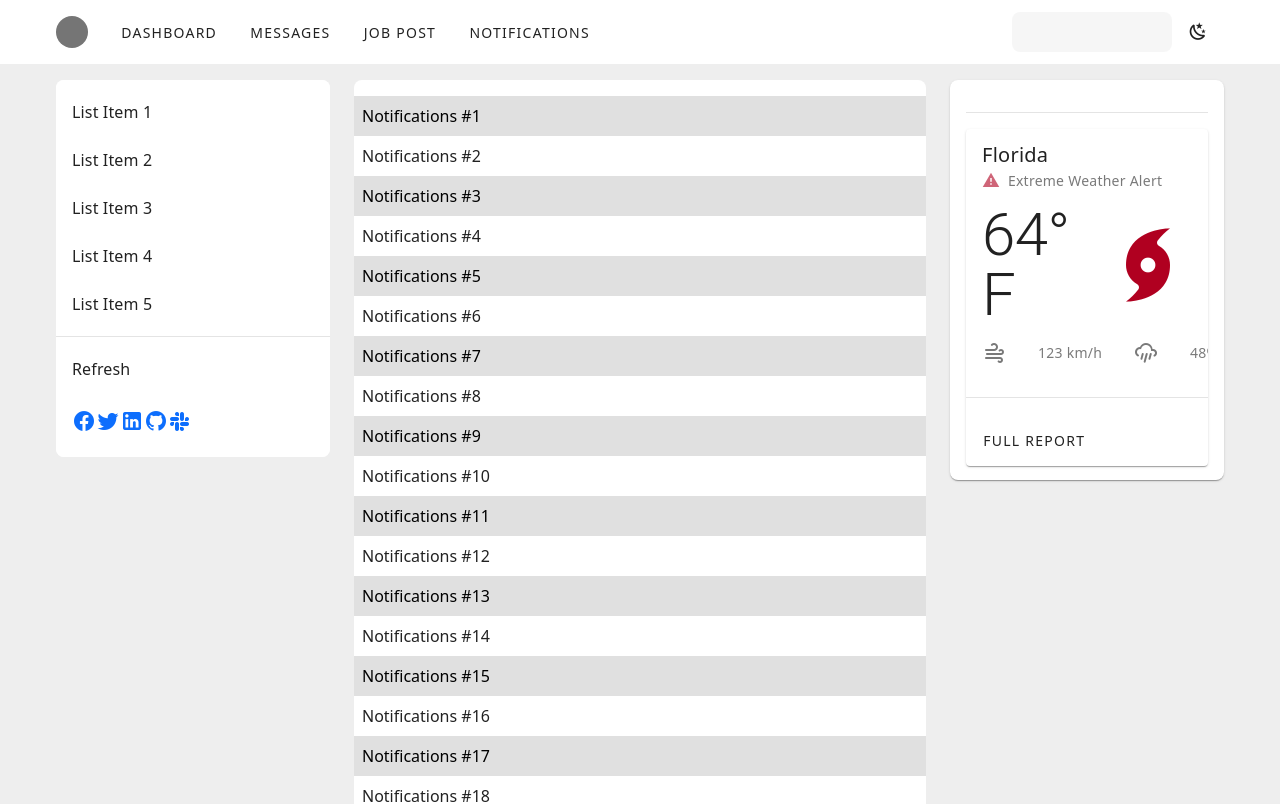
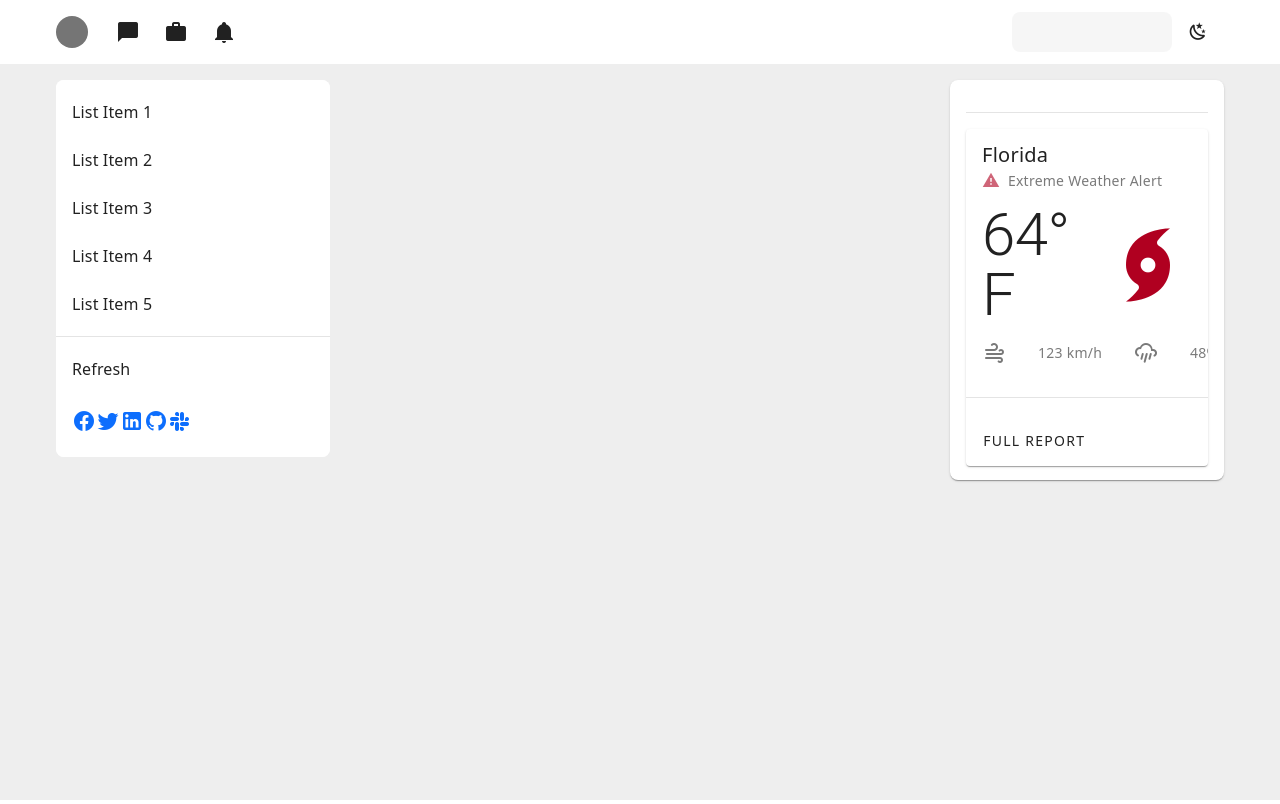
Before and after one commit to RBercasio22/uitest, a Vue app: page /dashboard in a window 1280 px wide. Shown: the top 804 px of the page. Built offline with nearby package versions, Linux system fonts and the light colour scheme.

Commit message:
Implement Nested Route inside dashboard and add other stuff

```diff
--- a/src/components/dashboard/Dashboard.vue
+++ b/src/components/dashboard/Dashboard.vue
@@ -1,19 +1,34 @@
 <template>
   <v-app id="inspire">
     <v-app-bar flat>
-      <v-container class="mx-auto d-flex align-center justify-center">
+      <v-container class="d-flex align-center justify-center">
         <v-avatar
-          class="me-4 "
+          class="me-4"
           color="grey-darken-1"
           size="32"
-        ></v-avatar>
+        >
 
+            <Profile />
+
+        </v-avatar>
+
+        <!-- Centered v-card with buttons -->
+        <v-card flat>
           <v-btn
-          v-for="link in links"
-          :key="link"
-          :text="link"
-          variant="text"
-        ></v-btn>
+            v-for="(link, index) in links"
+            :key="index"
+            icon
+            :href="link.href"
+            :title="link.name"
+          >
+            <v-icon>{{ link.icon }}</v-icon>
+          </v-btn>
+
+        </v-card>
+
+
+
+
 
         <v-spacer></v-spacer>
 
@@ -28,13 +43,13 @@
             single-line
           ></v-text-field>
         </v-responsive>
+
         <v-icon
           size="20"
           class="ma-4"
           @click="toggleTheme"
         >
           {{ isDark ? 'mdi-white-balance-sunny' : 'mdi-weather-night' }}
-
         </v-icon>
       </v-container>
     </v-app-bar>
@@ -43,14 +58,7 @@
       <v-container>
         <v-row>
           <!-- 1st Cols inside row -->
-          <v-col
-          cols="12"
-          sm="3"
-           class="order-1"
-           >
-           <!-- cols 12(kapag ni resize sa maliit na screen)
-            sm 3(3 cols ang size kapag sa bigscreen) -->
-
+          <v-col cols="12" sm="3" class="order-1">
             <v-sheet rounded="lg">
               <v-list rounded="lg">
                 <v-list-item
@@ -67,6 +75,7 @@
                   title="Refresh"
                   link
                 ></v-list-item>
+
                 <v-container class="d-flex" align="center" justify="center">
                   <a
                     v-for="(icon, index) in icons"
@@ -78,44 +87,26 @@
                   >
                     <v-icon>{{ icon }}</v-icon>
                   </a>
-
                 </v-container>
               </v-list>
             </v-sheet>
+          </v-col>
 
-          </v-col>
           <!-- 2nd Cols inside row -->
-          <v-col cols="12"
-           sm="6"
-           class="order-2">
-            <v-sheet
-              class="h-auto"
-              rounded="lg"
-            >
-            <!-- min-height="100"  -->
-
-              <!--  -->
-            <!-- <About /> -->
-             <Scroller />
+          <v-col cols="12" sm="6" class="order-2">
+            <v-sheet class="h-auto" rounded="lg">
+              <!-- <Scroller /> -->
+               <router-view />
             </v-sheet>
           </v-col>
 
           <!-- 3rd Cols inside row -->
-           <v-col
-           cols="12"
-           sm="3"
-           rounded
-           class="order-3">
-            <v-card
-            rounded="lg"
-            height="400"
-            class="pa-4">
-
+          <v-col cols="12" sm="3" rounded class="order-3">
+            <v-card rounded="lg" height="400" class="pa-4">
               <v-divider></v-divider>
               <Card />
             </v-card>
           </v-col>
-
         </v-row>
       </v-container>
     </v-main>
@@ -123,79 +114,68 @@
 </template>
 
 
+
+
 <style scoped>
 a {
   text-decoration: none;
 }
-/* OVERRIDE CSS  */
-
-
-
-/* @media (max-width: 1000px) {
-  .order-1 {
-    order: 1;
-  }
-  .order-2 {
-    order: 3;
-  }
-  .order-3 {
-    order: 2;
-  }
-} */
 
 </style>
 
 <script setup>
-const links = [
-    'Dashboard',
-    'Messages',
-    'Job Post',
-    'Notifications',
-  ]
-
 import { ref } from 'vue'
 import { useTheme } from 'vuetify';
 
 const theme = useTheme()
 const isDark = ref(theme.global.current.value.dark)
 
-function toggleTheme() {
 
-    const delay = 200
-    isDark.value = !isDark.value
-    setTimeout(() =>{
-        theme.global.name.value = theme.global.current.value.dark ? 'light' : 'dark'
 
-    }, delay);
 
-}
+// Define the menu items with names, icons, and optional hrefs
+const links = [
+  // { name: 'profile', icon: 'mdi-account', href: '/profile' },
+  { name: 'messages', icon: 'mdi-message', href: '/messages' },
+  { name: 'job Post', icon: 'mdi-briefcase', href: '/job-post' },
+  { name: 'notifications', icon: 'mdi-bell', href: '/notifications' }
+]
 
-</script>
-
-<script>
-  export default {
-    data: () => ({
-      links: [
-        'Dashboard',
-        'Messages',
-        'Job Post',
-        'Notifications',
-      ],
-      icons: [
+const icons = [
   'mdi-facebook',
   'mdi-twitter',
   'mdi-linkedin',
   'mdi-github',
   'mdi-slack'
-      ],
-      social: [
+]
+
+const social = [
   'https://facebook.com',
   'https://twitter.com',
   'https://www.linkedin.com/in/devnetrb',
   'https://github.com',
   'https://slack.com'
 ]
-    }),
 
+
+
+function toggleTheme() {
+  const delay = 200
+  isDark.value = !isDark.value
+  setTimeout(() => {
+    theme.global.name.value = theme.global.current.value.dark ? 'light' : 'dark'
+  }, delay);
+}
+
+
+
+</script>
+
+
+<script>
+  export default {
+    mounted () {
+      console.log(this.$vuetify.display.mobile)
+    },
   }
 </script>
--- /dev/null
+++ b/src/components/dashboard/JobPosting.vue
@@ -0,0 +1,5 @@
+<template>
+    <v-card>
+        JOB POST HERE
+    </v-card>
+</template>
--- /dev/null
+++ b/src/components/dashboard/Profile.vue
@@ -0,0 +1,89 @@
+<template>
+    <div class="text-center">
+      <v-menu
+        v-model="menu"
+        :close-on-content-click="false"
+        location="end"
+      >
+        <template v-slot:activator="{ props }">
+          <v-btn
+            color="indigo"
+            v-bind="props"
+          >
+
+          </v-btn>
+        </template>
+
+        <v-card min-width="300">
+            <!-- prepend-avatar="https://cdn.vuetifyjs.com/images/john.jpg" -->
+          <v-list>
+            <v-list-item
+
+              subtitle="Developer"
+              title="Your Profile Here"
+            >
+              <template v-slot:append>
+                <v-btn
+                  :class="fav ? 'text-red' : ''"
+                  icon="mdi-heart"
+                  variant="text"
+                  @click="fav = !fav"
+                ></v-btn>
+              </template>
+            </v-list-item>
+          </v-list>
+
+          <v-divider></v-divider>
+
+          <v-list>
+            <v-list-item>
+              <v-switch
+                v-model="message"
+                color="purple"
+                label="Enable messages"
+                hide-details
+              ></v-switch>
+            </v-list-item>
+
+            <v-list-item>
+              <v-switch
+                v-model="hints"
+                color="purple"
+                label="Enable hints"
+                hide-details
+              ></v-switch>
+            </v-list-item>
+          </v-list>
+
+          <v-card-actions>
+            <v-spacer></v-spacer>
+
+            <v-btn
+              variant="text"
+              @click="menu = false"
+            >
+              Cancel
+            </v-btn>
+            <v-btn
+              color="primary"
+              variant="text"
+              @click="menu = false"
+            >
+              Save
+            </v-btn>
+          </v-card-actions>
+        </v-card>
+      </v-menu>
+    </div>
+  </template>
+
+<script>
+export default {
+  data: () => ({
+    fav: true,
+    menu: false,
+    message: false,
+    hints: true,
+  }),
+}
+</script>
--- a/src/plugins/vuetify.js
+++ b/src/plugins/vuetify.js
@@ -16,4 +16,14 @@ export default createVuetify({
   theme: {
     defaultTheme: 'light',
   },
+  display: {
+    mobileBreakpoint: 'sm',
+    thresholds: {
+      xs: 0,
+      sm: 340,
+      md: 540,
+      lg: 800,
+      xl: 1280,
+    },
+  },
 })
--- a/src/router/index.js
+++ b/src/router/index.js
@@ -7,6 +7,9 @@
 
 // Composables
 import Dashboard from '@/components/dashboard/Dashboard.vue'
+import JobPosting from '@/components/dashboard/JobPosting.vue'
+import Profile from '@/components/dashboard/Profile.vue'
+import Scroller from '@/components/dashboard/Scroller.vue'
 import Login from '@/components/forms/Login.vue'
 import SignUp from '@/components/forms/SignUp.vue'
 import { createRouter, createWebHistory } from 'vue-router/auto'
@@ -41,7 +44,26 @@ const router = createRouter({
   routes: [
     { path: '/', component: Login, meta: { showAppBar: true } },
     { path: '/signup', component: SignUp, meta: { showAppBar: true } },
-    { path: '/dashboard', component: Dashboard, meta: { showAppBar: false } } // No app bar for dashboard
+    { path: '/dashboard', component: Dashboard, meta: { showAppBar: false },
+      //CHILD ROUTE
+      children: [
+        // { path: '/profile', component: Profile},
+        { path: '/messages', component: Scroller},
+        { path: '/job-post', component: JobPosting},
+        { path: '/notifications', component: Scroller}
+
+      ]
+     }, // No app bar for dashboard
+
+
+    // { path: '/scan', component: ScanContent,
+    //   //CHILD CLASS
+    //   children: [
+    //     { path: 'file', component: ScanFileUpload},
+    //     { path: 'url', component: ScanUrlContent},
+    //     { path: 'search', component: ScanSearch},
+    //   ]
+    //  },
   ]
 
 
```
Also changed, not shown: src/components/forms/Task.txt. Lines whose indentation alone changed are shown as unchanged.
